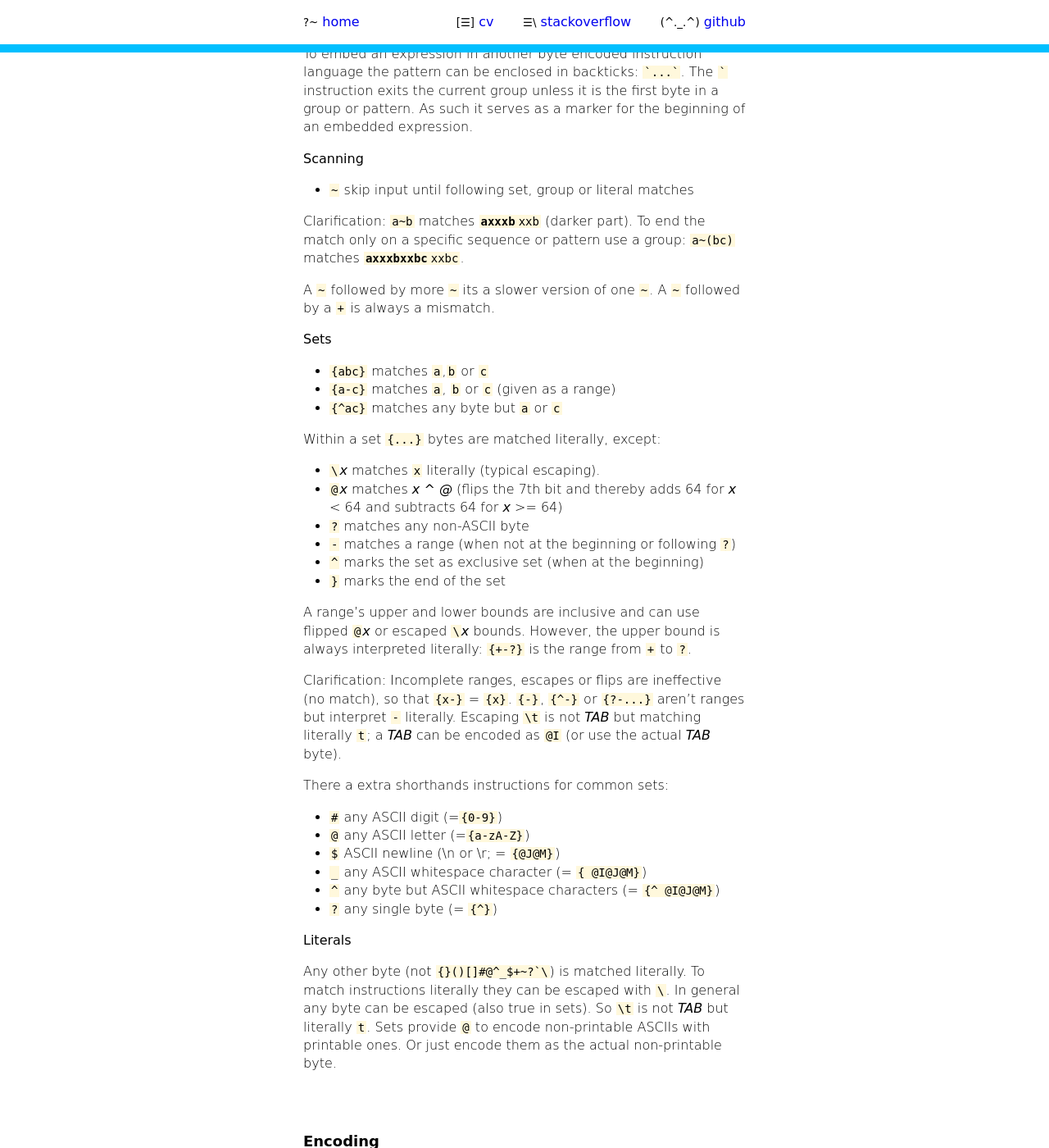
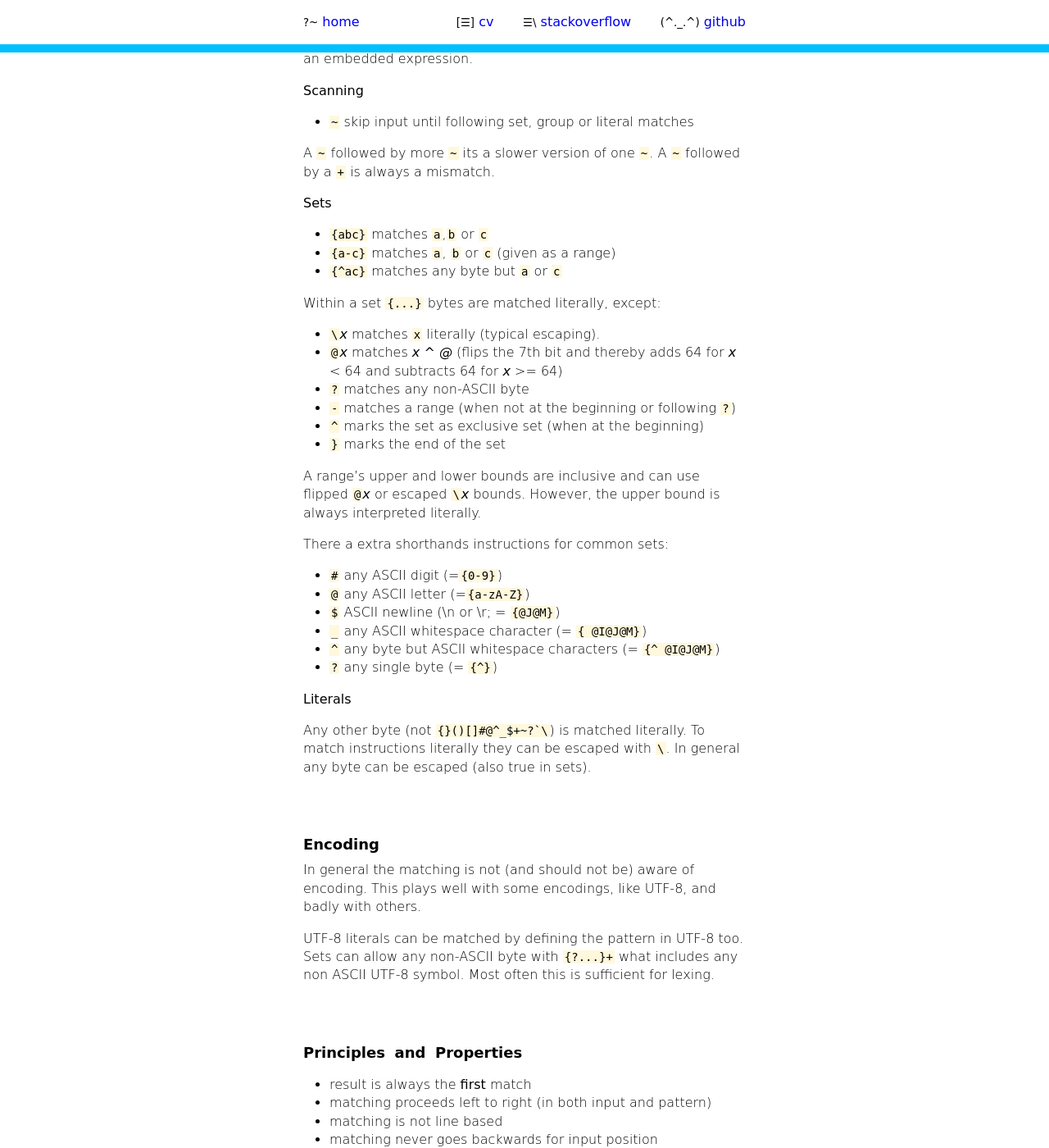
Before and after one commit to jbee/jbee.github.io, a Jekyll site: the page built from lex/index.md, in a window 1280 px wide and 1400 px high, scrolled down 1752 px. Shown: the whole window at 82% size. Built offline with Jekyll 4.4.1, drawn with Linux system fonts in a browser that asks for light colours; some of the changed text lies outside the part shown.

Commit message:
Clarifications in a section on their own

```diff
--- a/lex/index.md
+++ b/lex/index.md
@@ -85,10 +85,6 @@ A `+` followed by more `+` is a slower version of one `+`.
 Groups can be nested. The opening bracket controls the type of group.
 The regex _*_ (zero or more) can be build using `[...]+`.
 
-Clarification: `)`, `]` and even `}` are identical and close
-the currently open group: `(...)` = `(...]` = `(...}`; `[...]` = `[...)` = `[...}`
-Open groups at the end of a pattern are implicitly closed.
-
 
 **Embedding**
 
@@ -101,10 +97,6 @@ As such it serves as a marker for the beginning of an embedded expression.
 **Scanning**
 
 * `~`      skip input until following set, group or literal matches
-
-Clarification: `a~b` matches *`axxxb`*`xxb` (darker part).
-To end the match only on a specific sequence or pattern
-use a group: `a~(bc)` matches *`axxxbxxbc`*`xxbc`.
 
 A `~` followed by more `~` its a slower version of one `~`.
 A `~` followed by a `+` is always a mismatch.
@@ -126,14 +118,7 @@ Within a set `{...}` bytes are matched literally, except:
 
 A range's upper and lower bounds are inclusive and can use
 flipped `@`_x_ or escaped `\`_x_ bounds.
-However, the upper bound is always interpreted literally:
-`{+-?}` is the range from `+` to `?`.
-
-Clarification: Incomplete ranges, escapes or flips are ineffective
-(no match), so that `{x-}` = `{x}`.
-`{-}`, `{^-}` or `{?-...}` aren't ranges but interpret `-` literally.
-Escaping `\t` is not _TAB_ but matching literally `t`;
-a _TAB_ can be encoded as `@I` (or use the actual _TAB_ byte).
+However, the upper bound is always interpreted literally.
 
 There a extra shorthands instructions for common sets:
 * `#`       any ASCII digit (=`{0-9}`)
@@ -148,9 +133,6 @@ There a extra shorthands instructions for common sets:
 Any other byte (not `` {}()[]#@^_$+~?`\ ``) is matched literally.
 To match instructions literally they can be escaped with `\`.
 In general any byte can be escaped (also true in sets).
-So `\t` is not _TAB_ but literally `t`.
-Sets provide `@` to encode non-printable ASCIIs with printable ones.
-Or just encode them as the actual non-printable byte.
 
 
 ## Encoding
```
Also changed, not shown: other parts of lex/index.md (+32 -0 lines).
